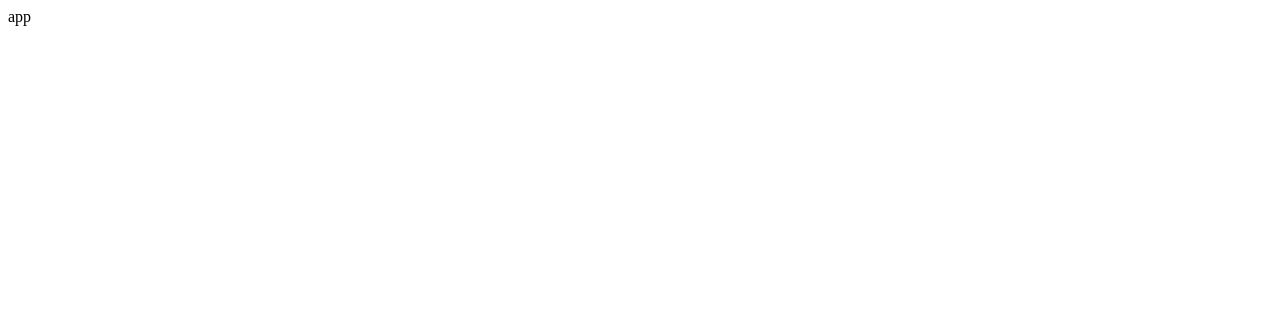
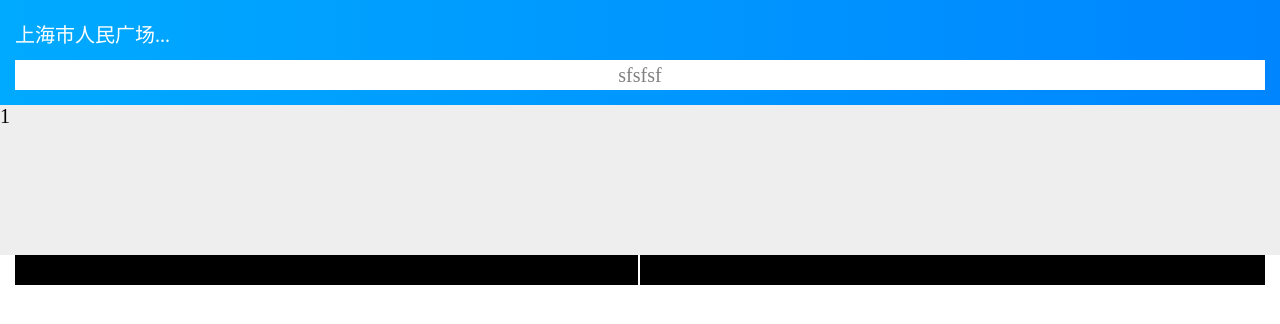
Before and after one commit to depressedlixiaobo/elemereact, a React (Create React App) app: page / in a window 1280 px wide. Shown: the top 324 px of the page. Built offline with nearby package versions, Linux system fonts and the light colour scheme.

Commit message:
添加部分样式

```diff
--- a/src/containers/App.js
+++ b/src/containers/App.js
@@ -1,4 +1,6 @@
 import React, { Component } from 'react';
+
+
 class App extends Component {
     constructor(props) {
         super(props);
@@ -6,7 +8,29 @@ class App extends Component {
     }
     render() {
         return (
-                <div>app</div>
+                 <React.Fragment>
+                     <header className='header'>
+                     <div className='location'>
+                         上海市人民广场...
+                     </div>
+                     <div className='search'>
+                        <div className='search-box'>sfsfsf</div>
+                     </div>
+                 </header>
+                 <div className='swipper'>
+                 1
+
+                 </div>
+                 <div className='ads'>
+                    <div className='adsbox rd-border'>
+                        11
+                    </div>
+                    <div className='adsbox'>
+                        222
+                    </div>
+                 </div>
+                 </React.Fragment>
+
         );
     }
 }
--- a/src/index.js
+++ b/src/index.js
@@ -1,5 +1,6 @@
 import React from 'react';
 import ReactDOM from 'react-dom';
 import  App from './containers/App'
+import './sass/index.scss'
 
 ReactDOM.render(<App />, document.getElementById('root'));
--- a/src/sass/_base.scss
+++ b/src/sass/_base.scss
@@ -1,7 +1,16 @@
 *{
     margin: 0;
     padding: 0;
+    box-sizing: border-box;
 }
 html{
     font-size: 62.5%;
 }
+.clearfix{
+    &:after{
+        content:".";
+        display:block;
+        height:0;
+        clear:both;
+       }
+}
--- /dev/null
+++ b/src/sass/index.scss
@@ -0,0 +1,58 @@
+@import './base';
+
+.pd15{
+    padding: 0 15px 0 15px;
+}
+
+ .header{
+    background-image: linear-gradient(90deg,#0af,#0085ff);
+    padding-top: 1rem;
+    .location{
+        @extend .pd15;
+        color: white;
+        line-height: 2.5;
+    }
+    .search{
+        @extend .pd15;
+        padding-bottom: 15px;
+        .search-box{
+            height: 3rem;
+            width: 100%;
+            background: white;
+            text-align: center;
+            line-height:3rem;
+            color: gray;
+            // &:after{
+            //     content: ".";
+            //     visibility:hidden;
+            //     width: 100%;
+            //     height: 1rem;
+            // }
+        }
+
+    }
+
+
+ }
+ .swipper{
+    height: 15rem;
+    background: #eee;
+
+}
+.ads{
+    @extend .pd15;
+
+    .adsbox{
+        float: left;
+        background: #000;
+        height: 3rem;
+        width: 50%;
+    }
+    .rd-border{
+        padding-right: 2px;
+        border-right: 2px solid #ffffff;
+    }
+}
+div {
+    font-size:2rem;
+}
```
